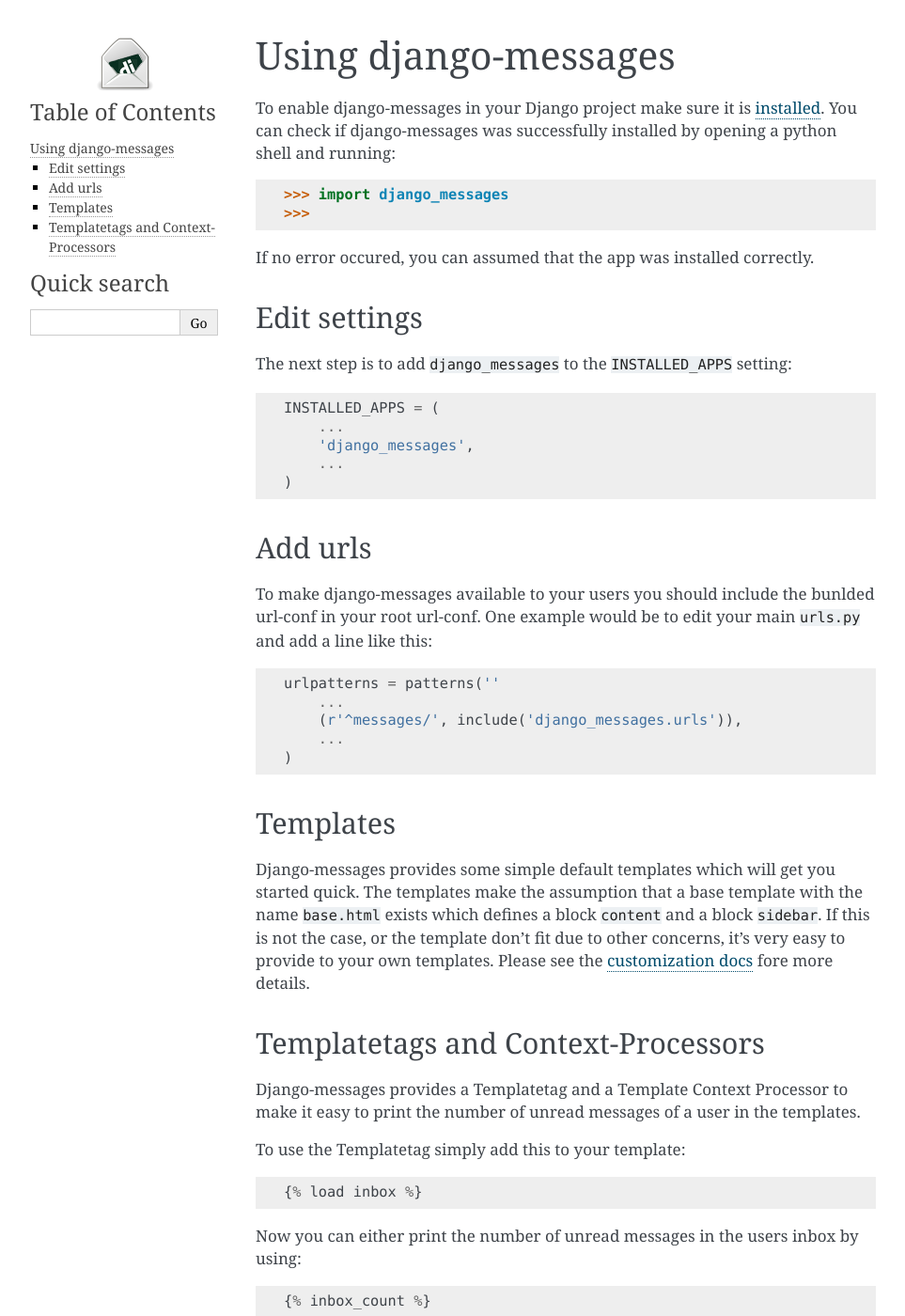
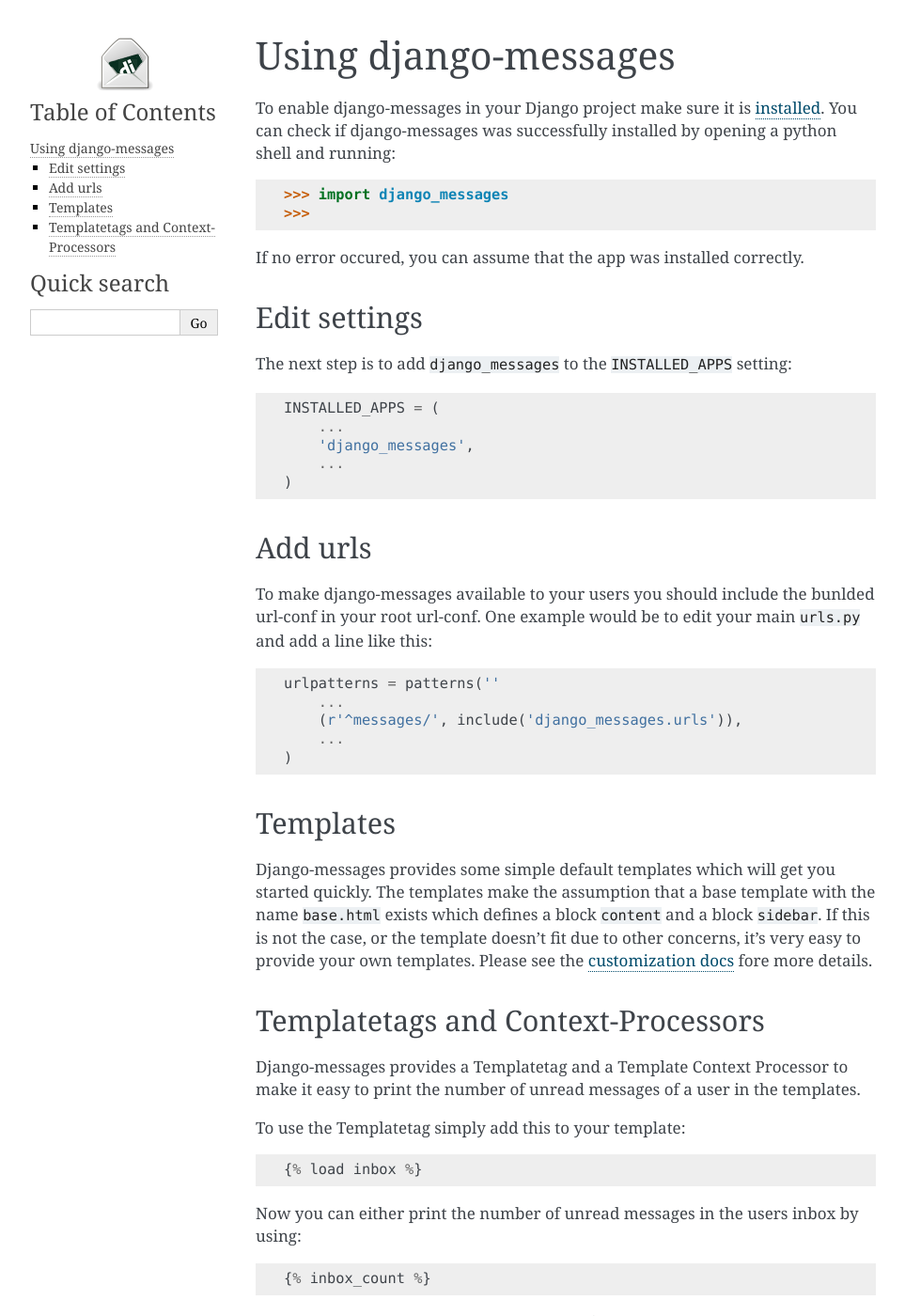
Before and after one commit to arneb/django-messages, a Sphinx documentation site: the page built from docs/usage.txt, in a window 1280 px wide and 1400 px high. Shown: the whole window at 94% size, without its empty margins (148-1111 px from the left). Built offline with Sphinx 7.4.7, drawn with Linux system fonts in a browser that asks for light colours.

Commit message:
minor grammar fix

```diff
--- a/docs/usage.txt
+++ b/docs/usage.txt
@@ -11,7 +11,7 @@ successfully installed by opening a python shell and running::
     >>> import django_messages
     >>>
 
-If no error occured, you can assumed that the app was installed correctly.
+If no error occured, you can assume that the app was installed correctly.
 
 
 Edit settings
@@ -44,10 +44,10 @@ Templates
 ---------
 
 Django-messages provides some simple default templates which will get you
-started quick. The templates make the assumption that a base template with
+started quickly. The templates make the assumption that a base template with
 the name ``base.html`` exists which defines a block ``content`` and a block
-``sidebar``. If this is not the case, or the template don't fit due to other
-concerns, it's very easy to provide to your own templates. Please see the
+``sidebar``. If this is not the case, or the template doesn't fit due to other
+concerns, it's very easy to provide your own templates. Please see the
 :ref:`customization docs <ref-messages-customization>` fore more details.
 
 
```
